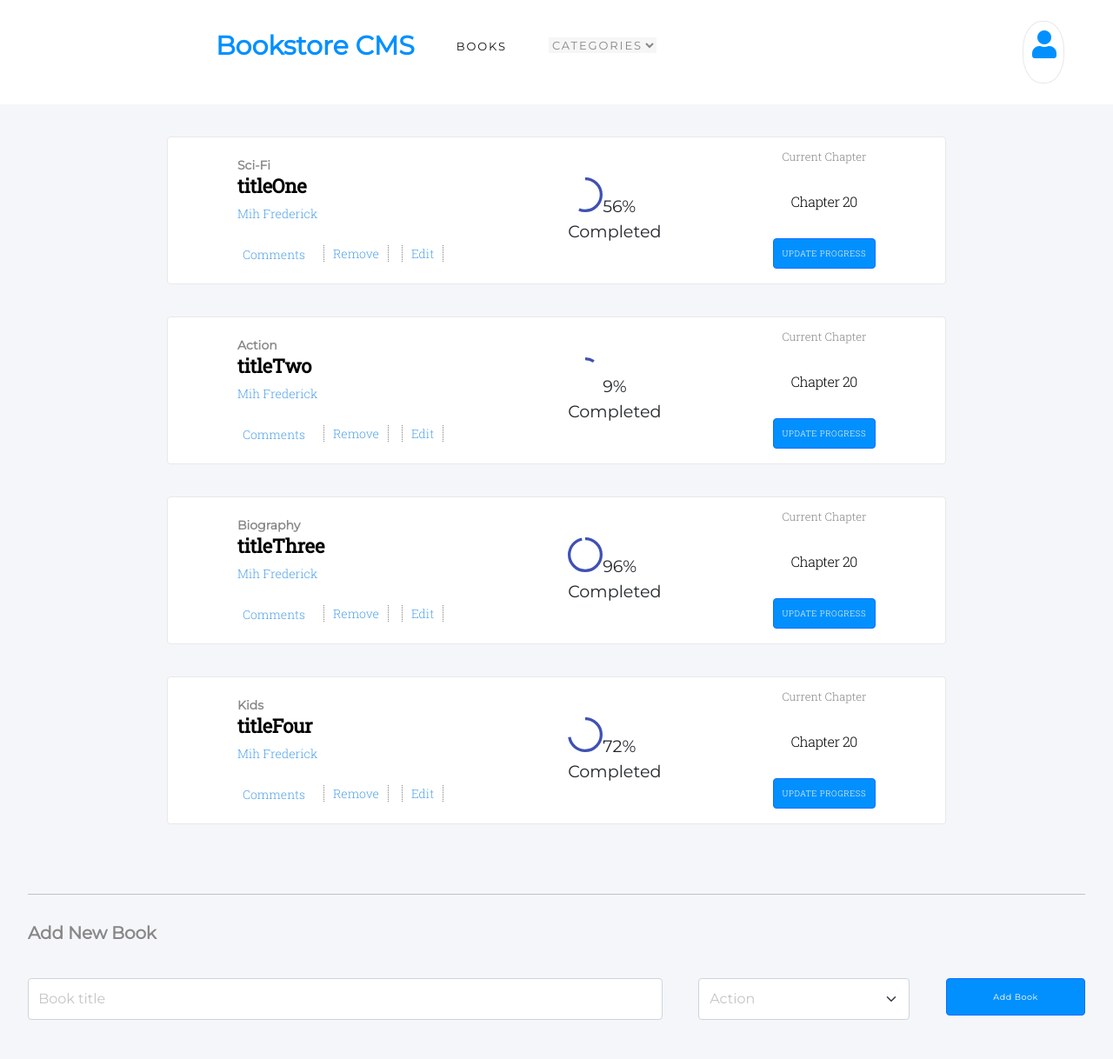
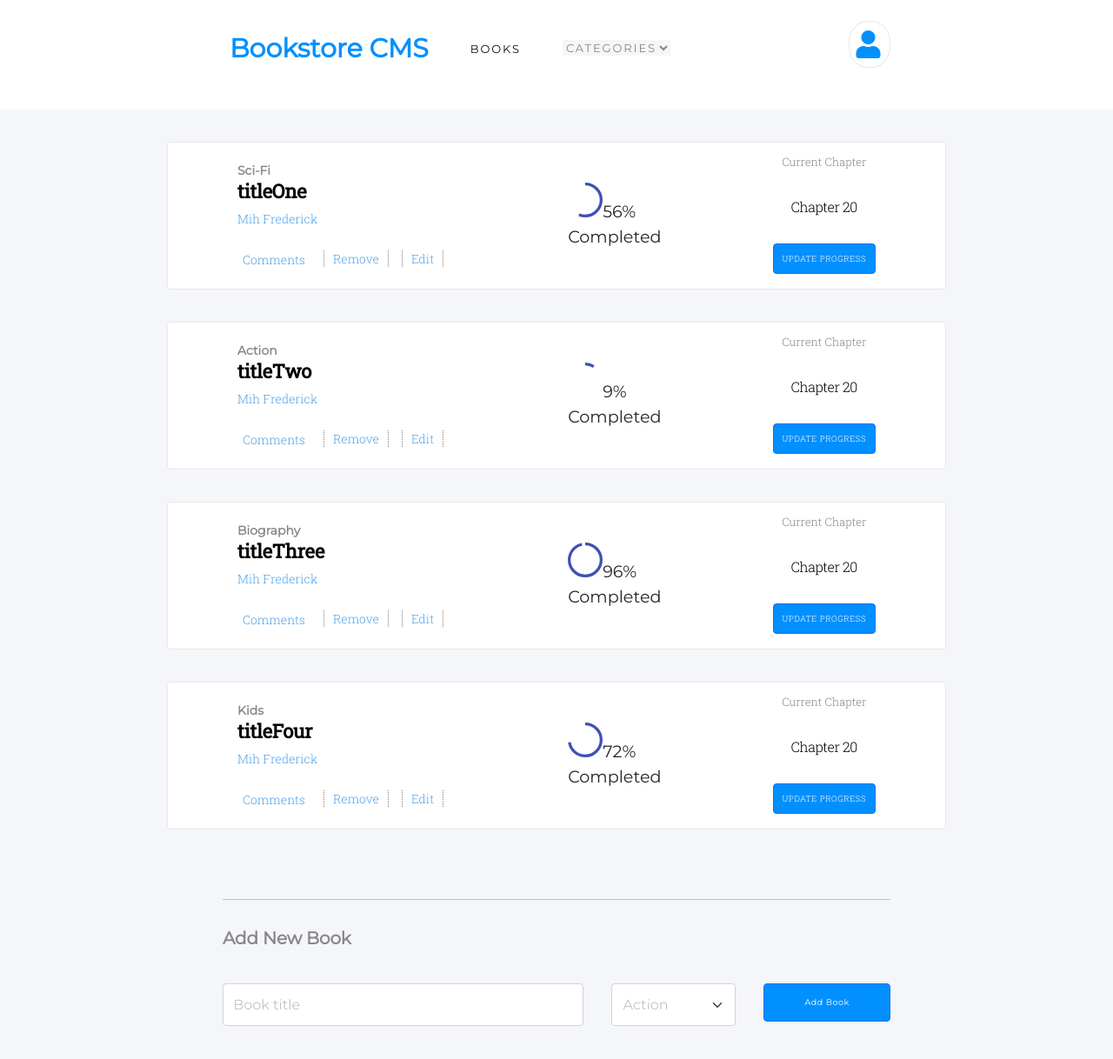
Before and after one commit to FrederickMih/Bookstore, a React (Create React App) app: page / in a window 1280 px wide. Shown: the top 1218 px of the page at 87% size. Built offline with nearby package versions, Linux system fonts and the light colour scheme.

Commit message:
Ajust form to meet the size of the item container

```diff
--- a/src/styles/BooksForm.css
+++ b/src/styles/BooksForm.css
@@ -4,6 +4,8 @@
   margin: 2rem auto;
   display: flex;
   flex-direction: column;
+  margin-left: 14rem;
+  margin-right: 14rem;
 }
 
 .form {
--- a/src/styles/NavigationBar.css
+++ b/src/styles/NavigationBar.css
@@ -12,7 +12,7 @@ body {
 
 .nav-list {
   list-style-type: none;
-  margin-left: 12rem;
+  margin-left: 13rem;
   padding: 0;
   display: flex;
   justify-content: left;
@@ -73,10 +73,12 @@ body {
   border-radius: 45%;
   padding: 0.5rem;
   margin: 1.5rem;
+  margin-right: 14rem;
+  margin-bottom: 3rem;
 }
 
 .fa-user {
   color: #0290ff;
-  margin-left: 0.15rem;
+  margin-right: 0.15rem;
   margin-top: 0.15rem;
 }
```
